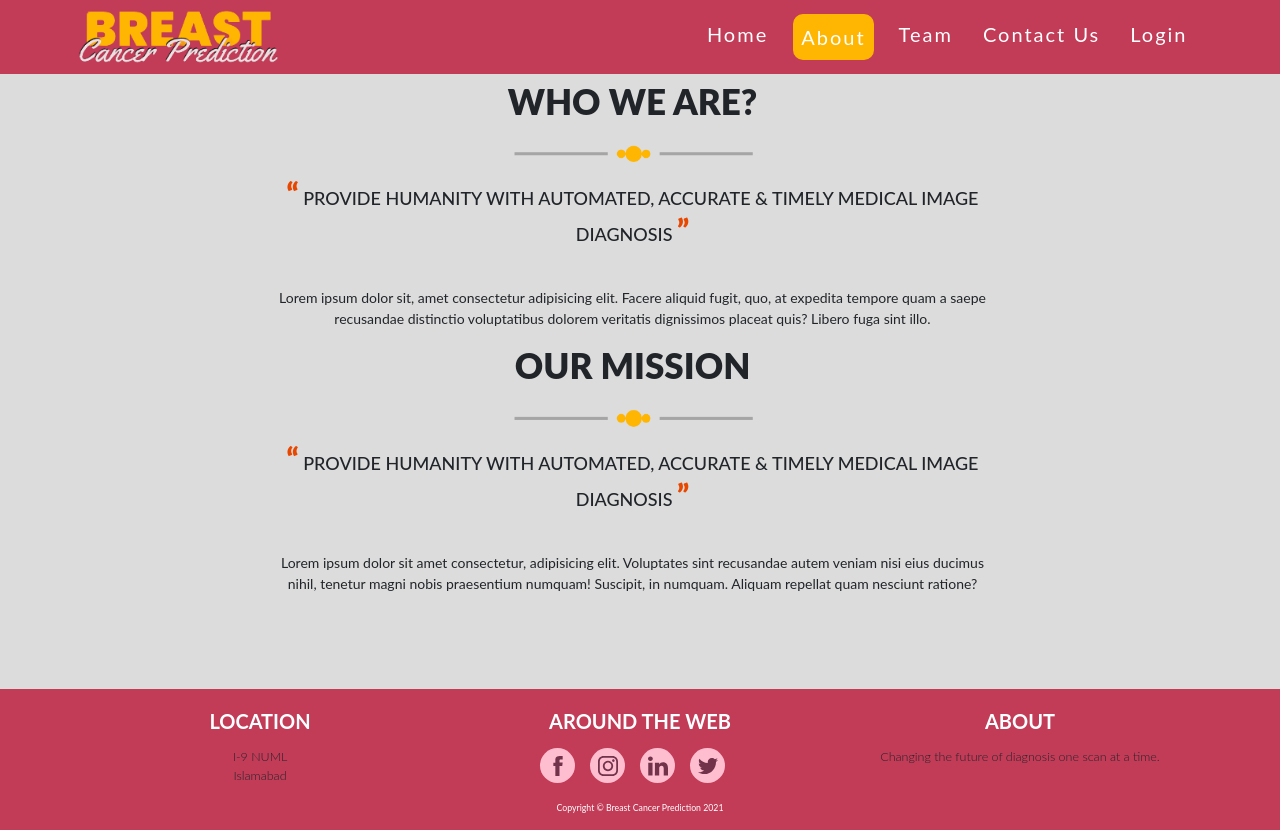
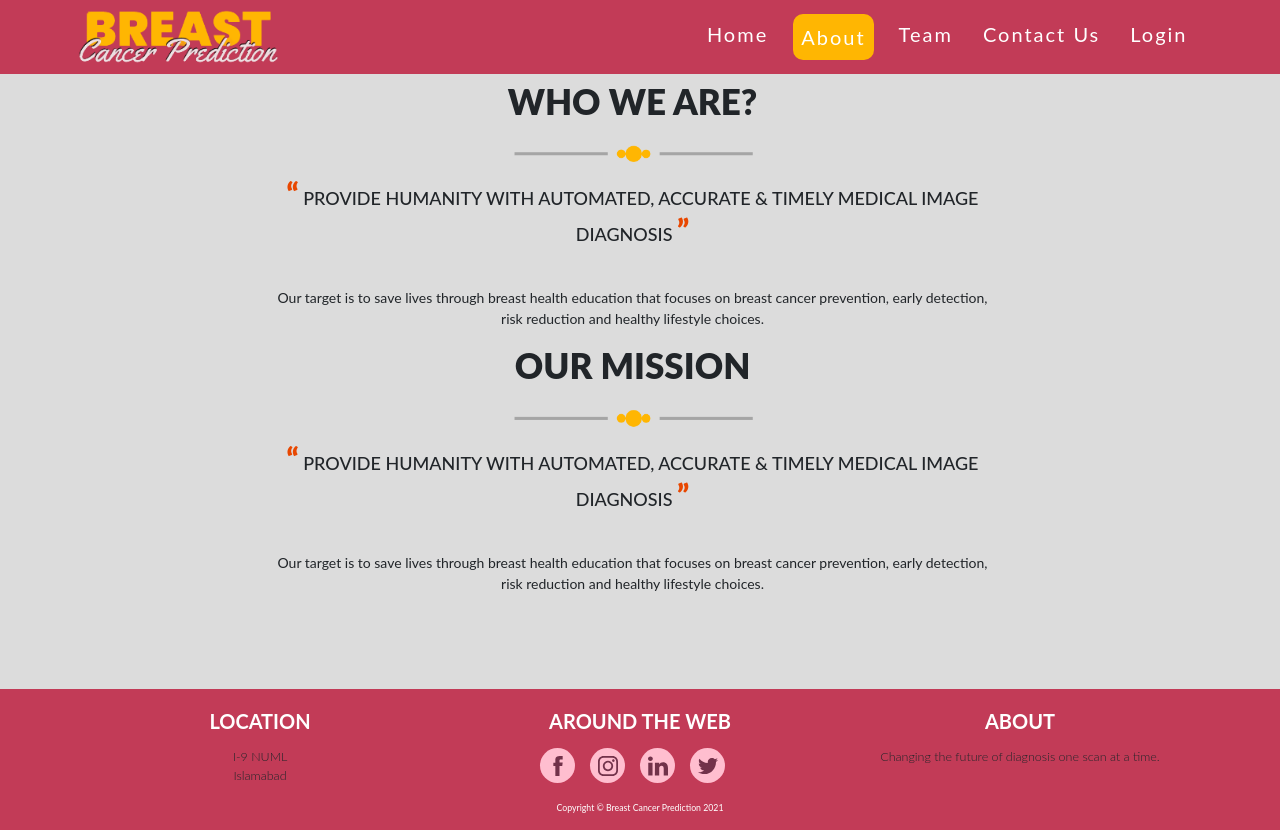
Before and after one commit to Mliaqat/WEB-Portal-BREAST-CANCER, a React (Create React App) app: page /About in a window 1280 px wide. Built offline with nearby package versions, Linux system fonts and the light colour scheme; what @react-pdf/renderer would draw is missing.

Commit message:
Changes Statement

```diff
--- a/src/Pages/About/About.jsx
+++ b/src/Pages/About/About.jsx
@@ -23,7 +23,7 @@ function About() {
                             </h4>
                             <br /> <br />
                             <p>
-                                Lorem ipsum dolor sit, amet consectetur adipisicing elit. Facere aliquid fugit, quo, at expedita tempore quam a saepe recusandae distinctio voluptatibus dolorem veritatis dignissimos placeat quis? Libero fuga sint illo.
+                                Our target is to save lives through breast health education that focuses on breast cancer prevention, early detection, risk reduction and healthy lifestyle choices.
                             </p>
                             <br />
                             <h1>
@@ -36,7 +36,7 @@ function About() {
                             </h4>
                             <br />
                             <p className="my-4">
-                                Lorem ipsum dolor sit amet consectetur, adipisicing elit. Voluptates sint recusandae autem veniam nisi eius ducimus nihil, tenetur magni nobis praesentium numquam! Suscipit, in numquam. Aliquam repellat quam nesciunt ratione?
+                                Our target is to save lives through breast health education that focuses on breast cancer prevention, early detection, risk reduction and healthy lifestyle choices.
                             </p>
                         </div>
                     </div>
--- a/src/Pages/Home/Home.jsx
+++ b/src/Pages/Home/Home.jsx
@@ -35,7 +35,7 @@ const Mission = () => {
 
             >
                 <h1>Our Mission</h1>
-                <p>Lorem ipsum dolor sit amet, consectetur adipisicing elit. Earum nulla alias modi deserunt nihil rerum aspernatur eius omnis cumque quam eum eveniet blanditiis accusantium sunt quod, laudantium voluptatem quos iste.</p>
+                <p>Our mission is to prevent and cure breast cancer by advancing the world's most promising research. Breast cancer knows no age, gender or race.</p>
                 <a href="https://www.facebook.com" className="btn">Click Here!</a>
             </article>
         </Missionstyle>
```
